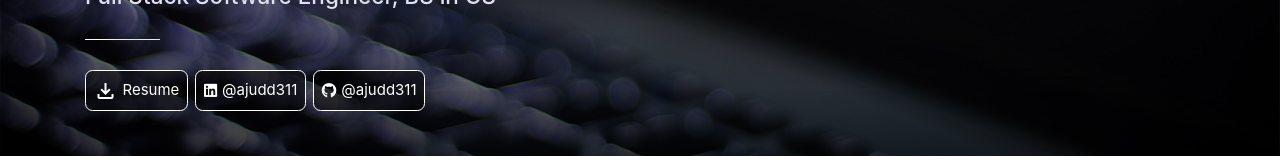
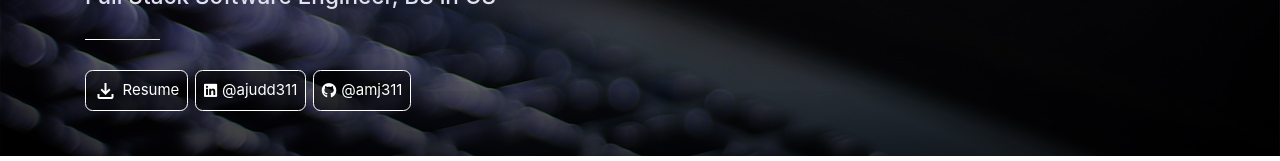
Before and after one commit to amj311/portfolio, a Vue app: page / in a window 1280 px wide. Shown: the part 164-325 px from the top of the page. Built offline with nearby package versions, Linux system fonts and the light colour scheme.

Commit message:
github link

```diff
--- a/src/App.vue
+++ b/src/App.vue
@@ -30,7 +30,7 @@
 
 						<a class="hero-button" :href="data.contact.github.url" :title="data.contact.github.display" target="blank">
 							<i class="fab fa-github"></i>
-							{{data.contact.linkedin.display}}
+							{{data.contact.github.display}}
 						</a>
 				  </div>
 
```
